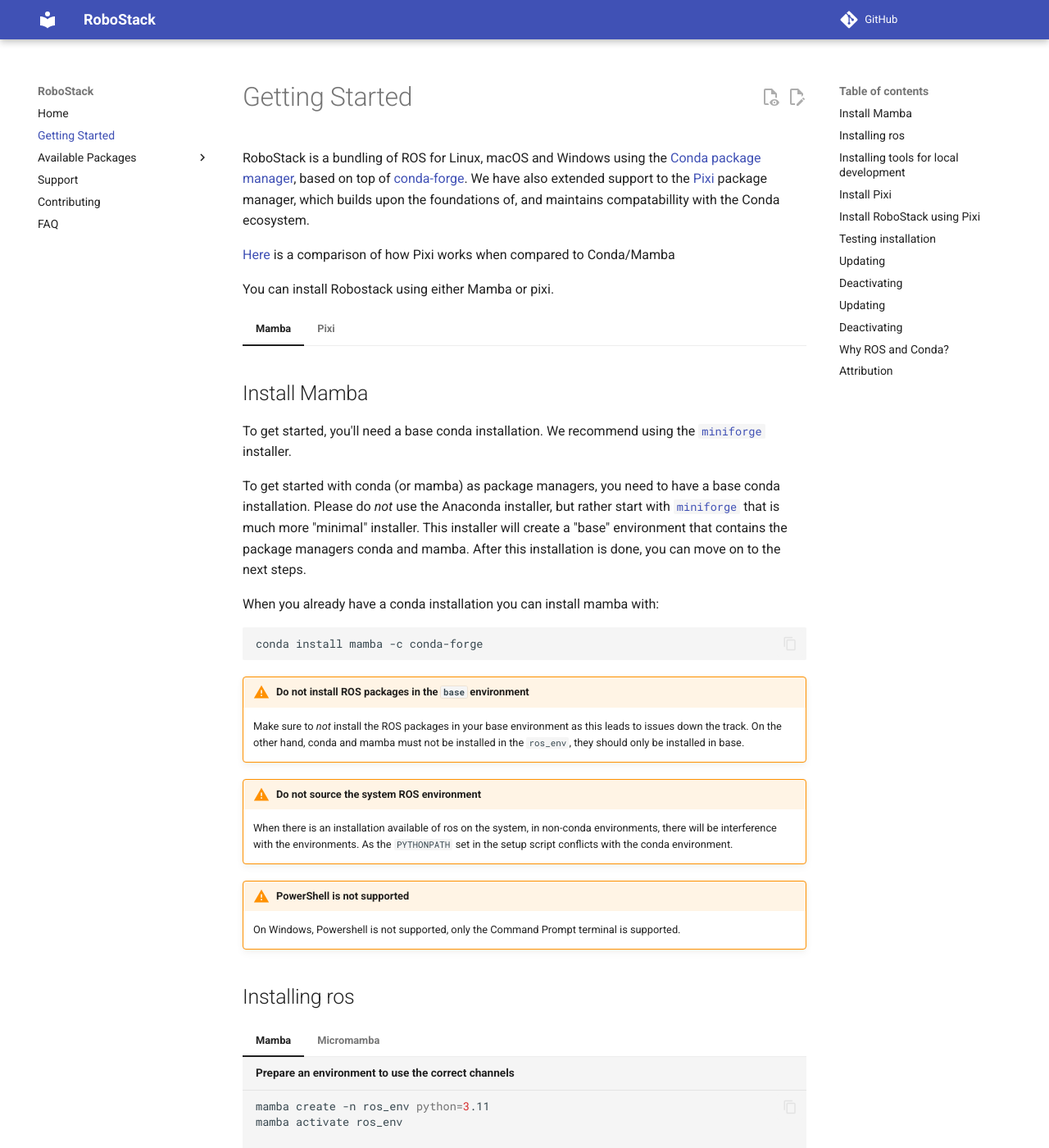
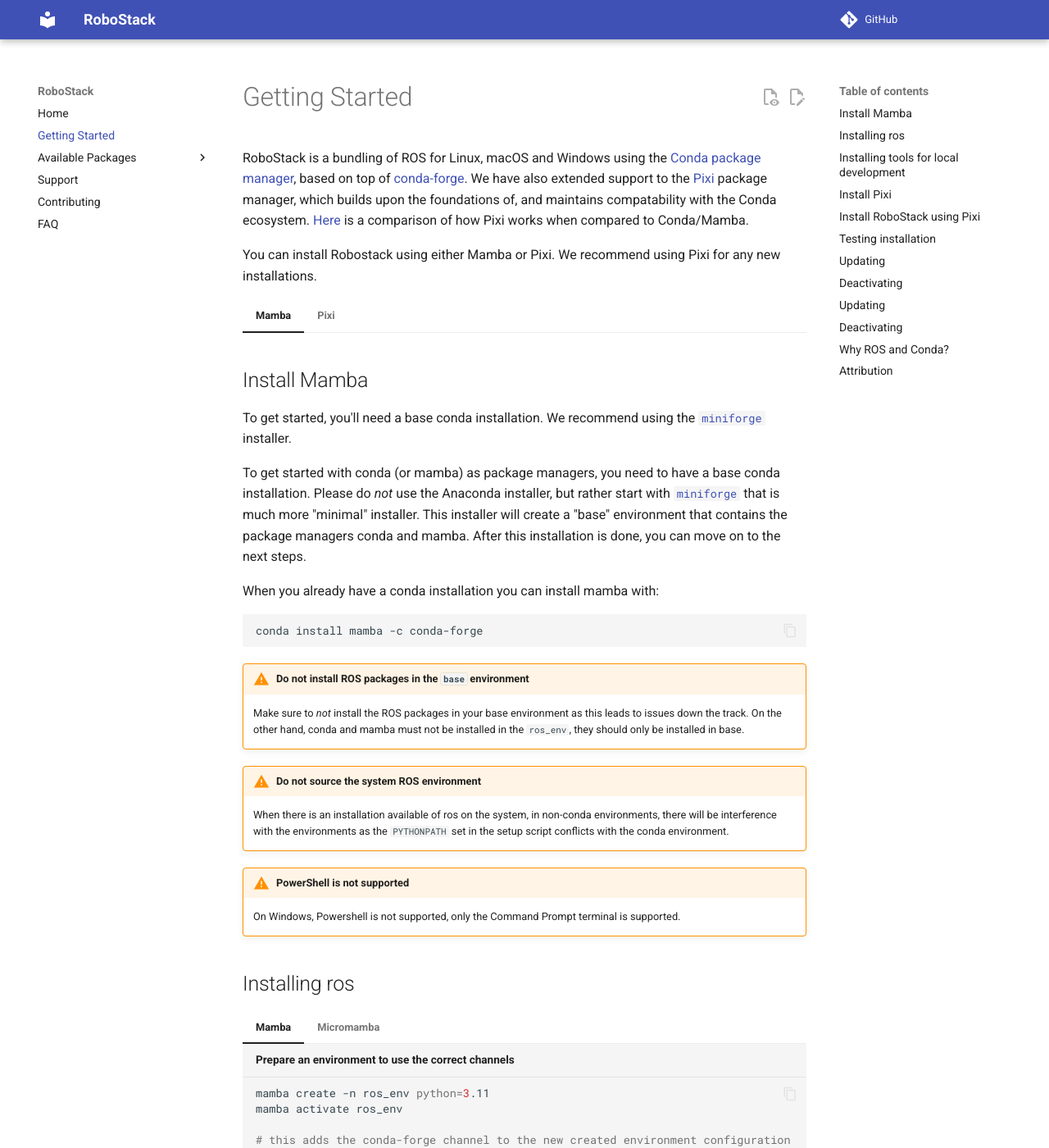
Before and after one commit to RoboStack/robostack.github.io, an MkDocs documentation site: the page built from docs/GettingStarted.md, in a window 1280 px wide and 1400 px high. Shown: the whole window at 82% size. Built offline with MkDocs 1.6.1 and Material for MkDocs 9.7.7, drawn with Linux system fonts in a browser that asks for light colours; comment, search, counter and statistics services are not loaded; some of the changed text lies outside the part shown.

Commit message:
A few typos and minor improvements

````diff
--- a/docs/GettingStarted.md
+++ b/docs/GettingStarted.md
@@ -1,11 +1,9 @@
 # Getting Started
 
 RoboStack is a bundling of ROS for Linux, macOS and Windows using the [Conda package manager](https://docs.conda.io/en/latest/), based on top of [conda-forge](https://conda-forge.org/).
-We have also extended support to the [Pixi](https://pixi.sh/latest/) package manager, which builds upon the foundations of, and maintains compatabillity with the Conda ecosystem.
+We have also extended support to the [Pixi](https://pixi.sh/latest/) package manager, which builds upon the foundations of, and maintains compatability with the Conda ecosystem. [Here](https://pixi.sh/dev/switching_from/conda/) is a comparison of how Pixi works when compared to Conda/Mamba.
 
-[Here](https://pixi.sh/dev/switching_from/conda/) is a comparison of how Pixi works when compared to Conda/Mamba
-
-You can install Robostack using either Mamba or pixi.
+You can install Robostack using either Mamba or Pixi. We recommend using Pixi for any new installations.
 === "Mamba"
     ## Install Mamba
     To get started, you'll need a base conda installation. We recommend using the [`miniforge`](https://github.com/conda-forge/miniforge) installer.
@@ -22,7 +20,7 @@
         Make sure to _not_ install the ROS packages in your base environment as this leads to issues down the track. On the other hand, conda and mamba must not be installed in the `ros_env`, they should only be installed in base.
 
     !!! warning "Do not source the system ROS environment"
-        When there is an installation available of ros on the system, in non-conda environments, there will be interference with the environments. As the `PYTHONPATH` set in the setup script conflicts with the conda environment.
+        When there is an installation available of ros on the system, in non-conda environments, there will be interference with the environments as the `PYTHONPATH` set in the setup script conflicts with the conda environment.
 
     !!! warning "PowerShell is not supported"
 
@@ -153,7 +151,7 @@
         After installation, you may need to restart your terminal for the `pixi` command to be available.
 
     !!! warning "Do not source the system ROS environment"
-        When there is an installation available of ROS on the system, in non-conda environments, there will be interference with the environments. As the `PYTHONPATH` set in the setup script conflicts with the conda environment.
+        When there is an installation available of ROS on the system, in non-conda environments, there will be interference with the environments as the `PYTHONPATH` set in the setup script conflicts with the conda environment.
 
 
     ## Install RoboStack using Pixi
@@ -175,7 +173,7 @@
     platforms = ["linux-64", "win-64", "osx-64", "osx-arm64", "linux-aarch64"]
 
     [target.win-64.dependencies]
-    #vs2022_win-64 = "*" #Uncomment if using Visual Studio 2022
+    # vs2022_win-64 = "*"  # Uncomment if using Visual Studio 2022
 
     [dependencies]
     python = "*"
@@ -199,7 +198,7 @@
     catkin_tools = "*"
     rosdep = "*"
 
-    #humble
+    # humble
     [feature.humble]
     channels = ["https://prefix.dev/robostack-humble"]
 
@@ -208,7 +207,7 @@
     colcon-common-extensions = "*"
     rosdep = "*"
 
-    #jazzy
+    # jazzy
     [feature.jazzy]
     channels = ["https://prefix.dev/robostack-jazzy"]
 
@@ -338,7 +336,7 @@
     **ROS2**
     ```bash title="Terminal"
     cd robostack
-    pixi shell -e humble #OR jazzy
+    pixi shell -e humble  # OR jazzy
     rviz2
     ```
 
````
Also changed, not shown: other parts of docs/GettingStarted.md (+8 -8 lines).
